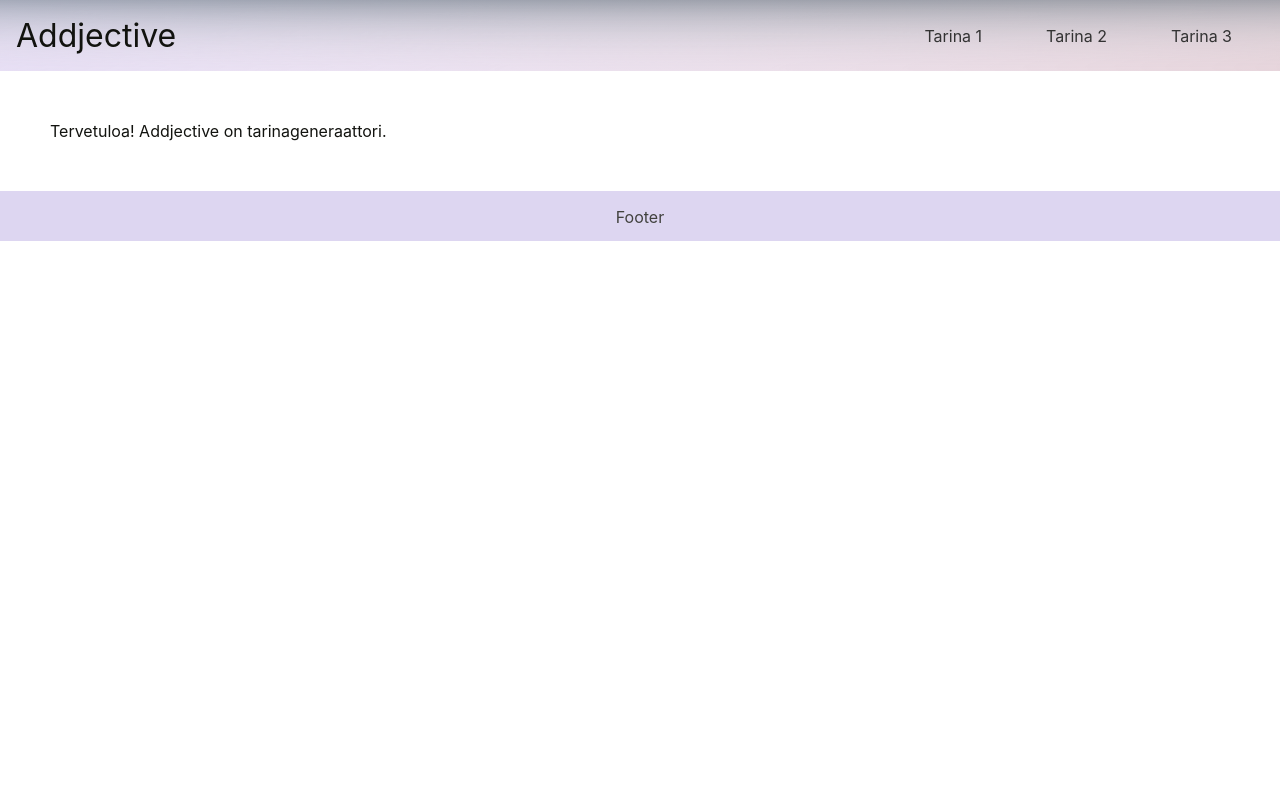
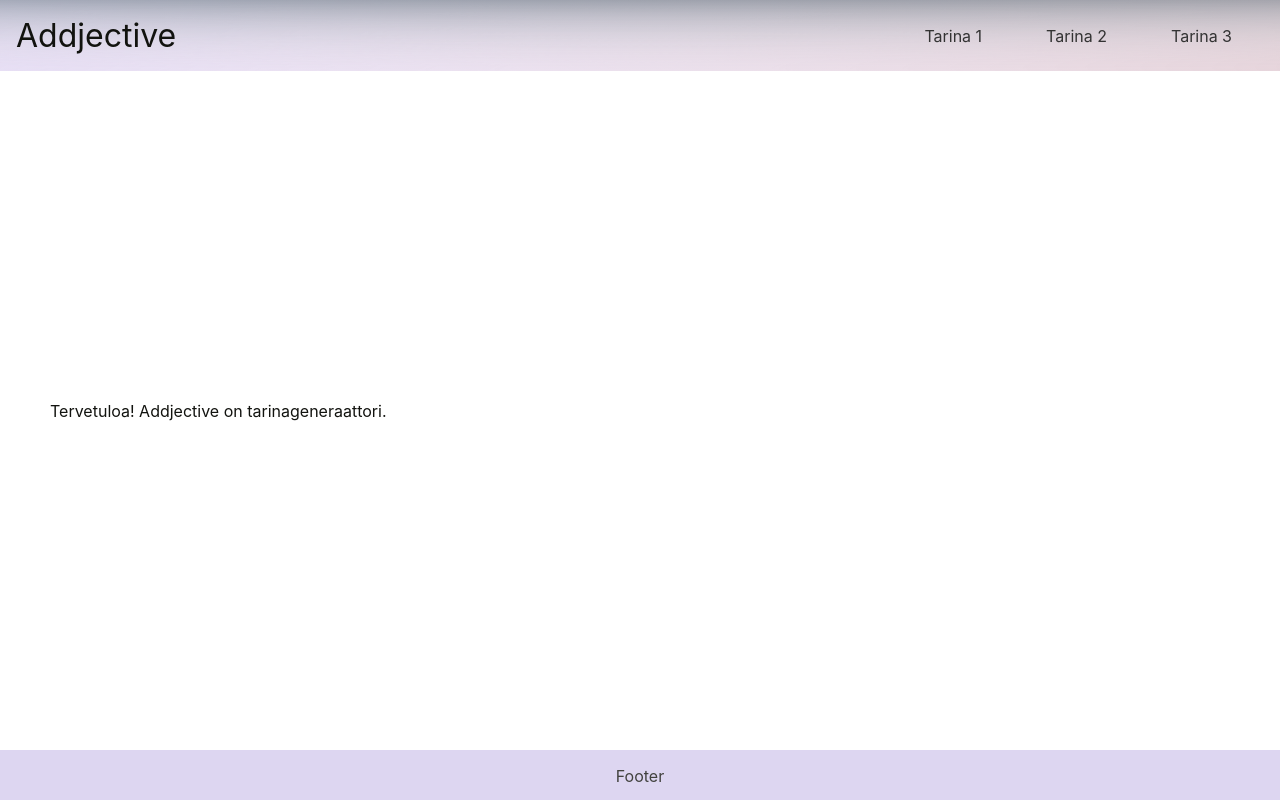
Before and after one commit to jasminlehtinen/Addjective, a React (Create React App) app: page / in a window 1280 px wide. Built offline with nearby package versions, Linux system fonts and the light colour scheme.

Commit message:
Footer works now

```diff
--- a/src/index.css
+++ b/src/index.css
@@ -9,3 +9,10 @@ body {
   -webkit-font-smoothing: antialiased;
   -moz-osx-font-smoothing: grayscale;
 }
+
+#root {
+  height: 100%;
+  display: flex;
+  flex-direction: column;
+  justify-content: space-between;
+}
--- a/src/pages/page.css
+++ b/src/pages/page.css
@@ -1,5 +1,4 @@
 .content {
-  height: 100%;
   display: flex;
   margin: 50px;
 }
```
